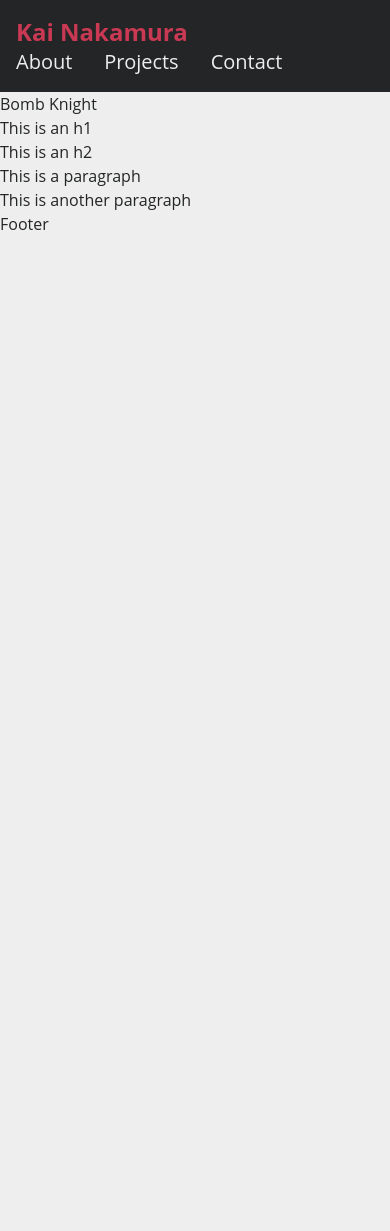
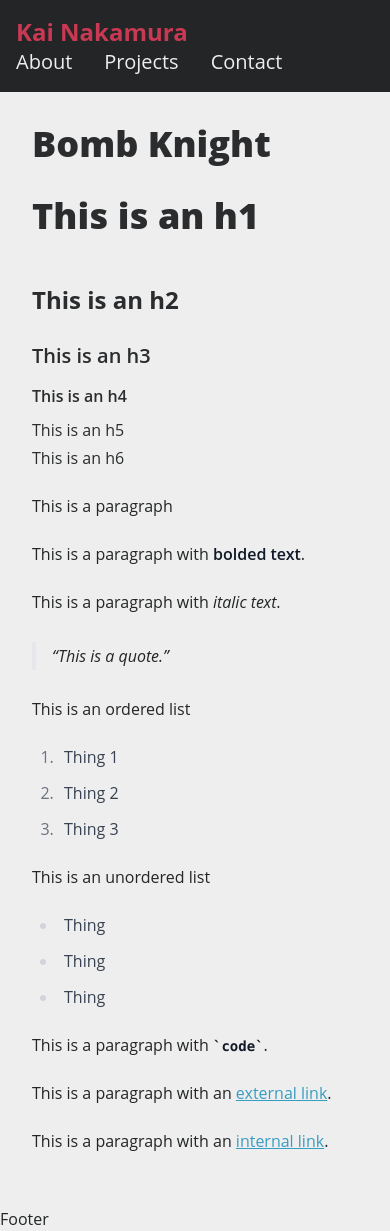
Before and after one commit to KaiNakamura/kainakamura.com, a Next.js app: page /project/bomb-knight in a window 390 px wide. Before the commit the page ends 844 px from the top, so only its background shows below. Built offline with nearby package versions, Linux system fonts and the light colour scheme.

Commit message:
Add markdown formatting

```diff
--- a/app/layout.tsx
+++ b/app/layout.tsx
@@ -4,7 +4,7 @@ import "@styles/globals.css";
 
 export const metadata = {
   title: "Kai Nakamura",
-  description: "Personal Portfolio",
+  description: "Kai Nakamura's Portfolio",
 };
 
 export default function RootLayout({
--- a/app/page.tsx
+++ b/app/page.tsx
@@ -1,36 +1,27 @@
 import Card from "@components/Card";
-import { ExternalLink } from "@components/ExternalLink";
 import Hero from "@components/Hero";
 import { Link } from "@components/Link";
 import { getProjectMetadata } from "@components/ProjectMetadata";
 import { Text } from "@components/Text";
-import Head from "next/head";
 
 export default function Home() {
   const projects = getProjectMetadata();
 
   return (
     <>
-      <Head>
-        <title>Kai Nakamura</title>
-        <meta name="description" content="Kai Nakamura's Portfolio" />
-        <meta name="viewport" content="width=device-width, initial-scale=1" />
-        <link rel="icon" href="/favicon.ico" />
-      </Head>
       <Hero />
       <div className="flex flex-col gap-10 p-10 md:gap-14 md:p-14 xl:gap-18 xl:p-18">
         <section id="about" className="max-w-3xl m-auto flex flex-col gap-8">
           <Text>
-            I&apos;m a student at{" "}
-            <ExternalLink href="https://www.wpi.edu/">WPI</ExternalLink>{" "}
+            I&apos;m a student at <Link href="https://www.wpi.edu/">WPI</Link>{" "}
             pursuing a double-major in{" "}
-            <ExternalLink href="https://www.wpi.edu/academics/departments/computer-science">
+            <Link href="https://www.wpi.edu/academics/departments/computer-science">
               Computer Science
-            </ExternalLink>{" "}
+            </Link>{" "}
             and{" "}
-            <ExternalLink href="https://www.wpi.edu/academics/departments/robotics-engineering">
+            <Link href="https://www.wpi.edu/academics/departments/robotics-engineering">
               Robotics Engineering
-            </ExternalLink>
+            </Link>
             .
           </Text>
           <Text>
--- a/app/project/[id]/page.tsx
+++ b/app/project/[id]/page.tsx
@@ -2,6 +2,7 @@ import fs from "fs";
 import Markdown from "markdown-to-jsx";
 import matter from "gray-matter";
 import { getProjectMetadata } from "@components/ProjectMetadata";
+import { Link } from "@components/Link";
 
 const getProjectContent = (id: string) => {
   const folder = "content/";
@@ -20,9 +21,21 @@ export default function Project(props: any) {
   const project = getProjectContent(id);
 
   return (
-    <>
-      <h1>{project.data.title}</h1>
-      <Markdown>{project.content}</Markdown>
-    </>
+    <section className="max-w-3xl m-auto flex flex-col gap-8 p-8">
+      <article className="prose sm:prose-base md:prose-lg lg:prose-xl xl:prose-2xl prose-p:text-gray-dark prose-headings:text-gray prose-a:text-blue">
+        <h1>{project.data.title}</h1>
+        <Markdown
+          options={{
+            overrides: {
+              a: {
+                component: Link,
+              },
+            },
+          }}
+        >
+          {project.content}
+        </Markdown>
+      </article>
+    </section>
   );
 }
--- a/components/Card.tsx
+++ b/components/Card.tsx
@@ -12,11 +12,12 @@ export default function Card({ project }: CardProps) {
       <div className="max-w-xs md:max-w-sm rounded-3xl overflow-hidden shadow-xl">
         <Image
           src={"/" + project.image}
-          alt="Liar's Dice"
+          alt={project.title}
           width={630}
           height={500}
         />
-        <div className="px-6 py-4">
+        <div className="flex flex-col gap-4 p-6">
+          <div>
             <h1 className="font-bold text-base md:text-lg lg:text-xl xl:text-2xl">
               {project.title}
             </h1>
@@ -24,16 +25,17 @@ export default function Card({ project }: CardProps) {
               {project.description}
             </p>
           </div>
-        <div className="px-6 pt-4 pb-2">
-          <span className="inline-block bg-gray-200 rounded-full px-3 py-1 text-sm font-semibold text-gray-700 mr-2 mb-2">
-            #photography
+          <div>
+            {project.tags &&
+              project.tags.map((tag) => (
+                <span
+                  key={tag}
+                  className="inline-block text-gray-light outline outline-1 outline-gray-light rounded-full px-3 py-1 text-sm font-semibold text-gray-700 mr-2 mb-2"
+                >
+                  {tag}
                 </span>
-          <span className="inline-block bg-gray-200 rounded-full px-3 py-1 text-sm font-semibold text-gray-700 mr-2 mb-2">
-            #travel
-          </span>
-          <span className="inline-block bg-gray-200 rounded-full px-3 py-1 text-sm font-semibold text-gray-700 mr-2 mb-2">
-            #winter
-          </span>
+              ))}
+          </div>
         </div>
       </div>
     </Link>
--- a/components/ExternalLink.tsx
+++ /dev/null
@@ -1,23 +0,0 @@
-import type { AnchorHTMLAttributes, FC, ReactNode } from "react";
-
-export interface ExternalLinkProps extends AnchorHTMLAttributes<Element> {
-  href: string;
-  children?: ReactNode;
-}
-
-export const ExternalLink: FC<ExternalLinkProps> = ({
-  href,
-  children,
-  rel,
-  ...rest
-}: ExternalLinkProps) => (
-  <a
-    target="_blank"
-    rel={`noopener noreferrer${rel ? ` ${rel}` : ""}`}
-    href={href}
-    className="text-blue underline"
-    {...rest}
-  >
-    {children ?? href}
-  </a>
-);
--- a/components/Link.tsx
+++ b/components/Link.tsx
@@ -10,8 +10,27 @@ export const Link: FC<LinkProps> = ({
   children,
   rel,
   ...rest
-}: LinkProps) => (
-  <a href={href} className="text-blue underline" {...rest}>
-    {children ?? href}
-  </a>
-);
+}: LinkProps) => {
+  const isInternalLink =
+    href.length > 0 && (href[0] === "/" || href[0] === "#");
+
+  if (isInternalLink) {
+    return (
+      <a href={href} className="text-blue underline" {...rest}>
+        {children ?? href}
+      </a>
+    );
+  } else {
+    return (
+      <a
+        target="_blank"
+        rel={`noopener noreferrer${rel ? ` ${rel}` : ""}`}
+        href={href}
+        className="text-blue underline"
+        {...rest}
+      >
+        {children ?? href}
+      </a>
+    );
+  }
+};
--- a/components/ProjectMetadata.ts
+++ b/components/ProjectMetadata.ts
@@ -6,6 +6,7 @@ export interface ProjectMetadata {
   title: string;
   description: string;
   image: string;
+  tags?: string[];
 }
 
 export const getProjectMetadata = (): ProjectMetadata[] => {
@@ -19,6 +20,7 @@ export const getProjectMetadata = (): ProjectMetadata[] => {
       title: matterResult.data.title,
       description: matterResult.data.description,
       image: matterResult.data.image,
+      tags: matterResult.data.tags,
     };
   });
   return projects;
--- a/content/bomb-knight.md
+++ b/content/bomb-knight.md
@@ -2,12 +2,44 @@
 title: "Bomb Knight"
 description: "A roguelike dungeon crawler with timed explosions"
 image: "bomb-knight.png"
+tags:
+  - Construct
 ---
 
 # This is an h1
 
-# This is an h2
+## This is an h2
+
+### This is an h3
+
+#### This is an h4
+
+##### This is an h5
+
+###### This is an h6
 
 This is a paragraph
 
-This is another paragraph
+This is a paragraph with **bolded text**.
+
+This is a paragraph with _italic text_.
+
+> This is a quote.
+
+This is an ordered list
+
+1. Thing 1
+2. Thing 2
+3. Thing 3
+
+This is an unordered list
+
+- Thing
+- Thing
+- Thing
+
+This is a paragraph with `code`.
+
+This is a paragraph with an [external link](https://www.wpi.edu/).
+
+This is a paragraph with an [internal link](/).
--- a/package.json
+++ b/package.json
@@ -22,6 +22,7 @@
     "typescript": "5.0.3"
   },
   "devDependencies": {
+    "@tailwindcss/typography": "^0.5.9",
     "autoprefixer": "^10.4.14",
     "postcss": "^8.4.21",
     "tailwindcss": "^3.3.1"
--- a/tailwind.config.js
+++ b/tailwind.config.js
@@ -7,6 +7,7 @@ module.exports = {
     },
     colors: {
       gray: {
+        light: "#7D8082",
         DEFAULT: "#2A2C2D",
         dark: "#232526",
       },
@@ -34,5 +35,5 @@ module.exports = {
     // },
     extend: {},
   },
-  plugins: [],
+  plugins: [require("@tailwindcss/typography")],
 };
```
Also changed, not shown: content/liars-dice.md (+2 -0 lines), content/speedrun-showdown.md (+2 -0 lines), 2 other files (tests, documents, lock files or other folders). Lines whose indentation alone changed are shown as unchanged.
